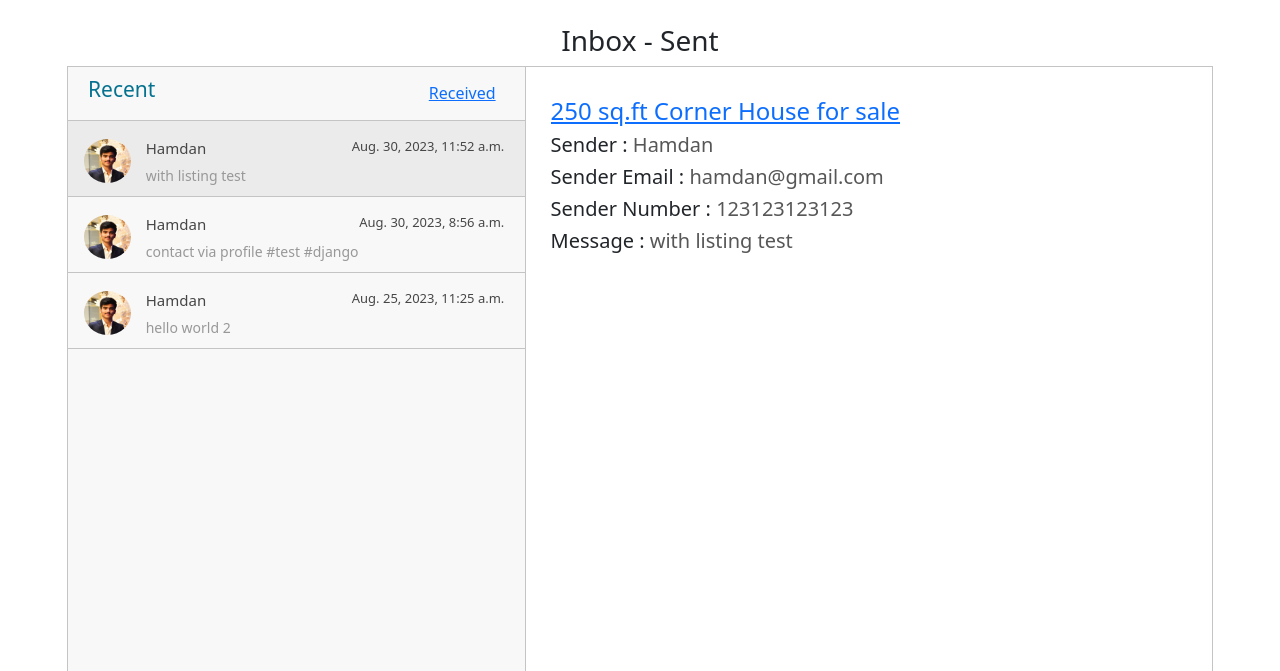
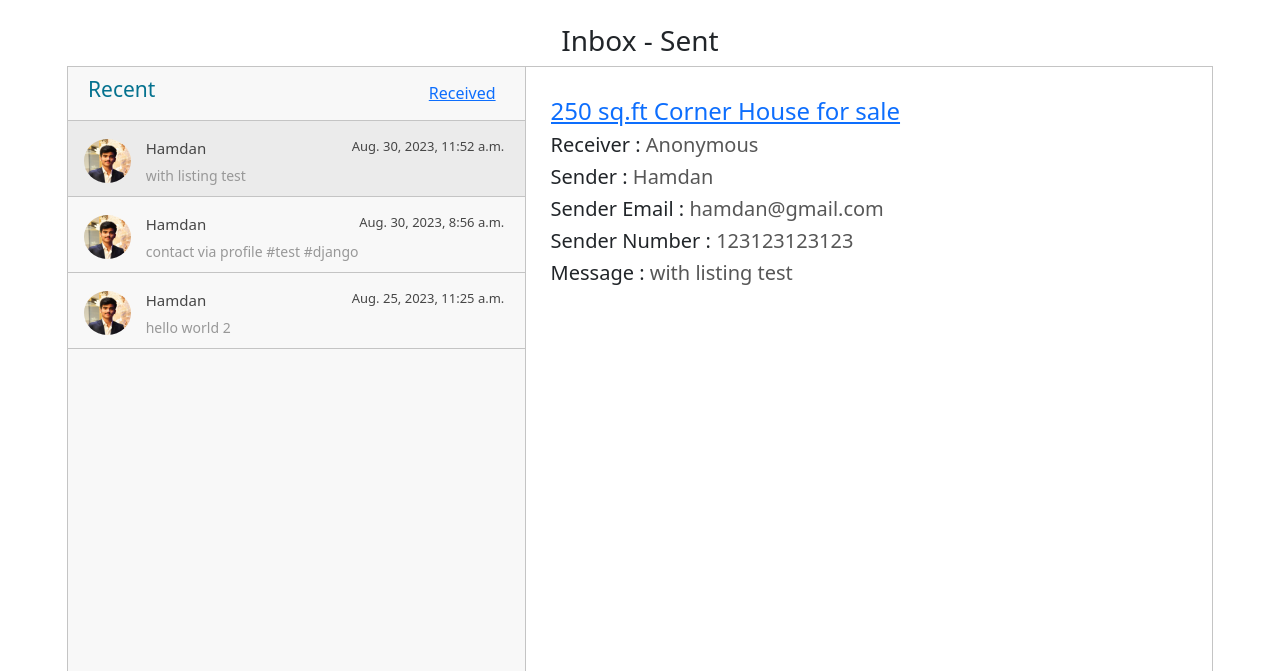
Before and after one commit to Hamdan-Khan/Django-Real-Estate-App, a Django app: page /social/sent/11 in a window 1280 px wide. Shown: the part 56-727 px from the top of the page. Run offline with Django 4.2, Linux system fonts and the light colour scheme; a user stored in the database is signed in; data comes from the database, SQL or seed files in the repository.

```diff
--- a/social/templates/social/inbox.html
+++ b/social/templates/social/inbox.html
@@ -58,6 +58,11 @@
                             <a href="{% url 'market:listing_data' msg_data.property.id %}">
                                 <h4 style="text-decoration: underline;">{{ msg_data.property }}</h4>
                             </a>
+                            {% if is_sent %}
+                                <h5>Receiver :
+                                    <span>{% if msg_data.receiver.profile.first_name %}{{msg_data.receiver.profile.first_name}}{% else %}{{msg_data.receiver}}{% endif %}</span>
+                                </h5>
+                            {% endif %}
                             <h5>Sender : <span>{{msg_data.sender_name}}</span></h5>
                             <h5>Sender Email : <span>{{msg_data.sender_email}}</span></h5>
                             <h5>Sender Number : <span>{{msg_data.sender_number}}</span></h5>
--- a/users/views.py
+++ b/users/views.py
@@ -136,7 +136,6 @@ def ContactProfileView(request, profile_id):
     if request.method == "POST":
         data = request.POST
         form = ProfileContactForm(data)
-        print(data)
         if form.is_valid():
             message = form.save(commit=False)
             message.sender = request.user
```
